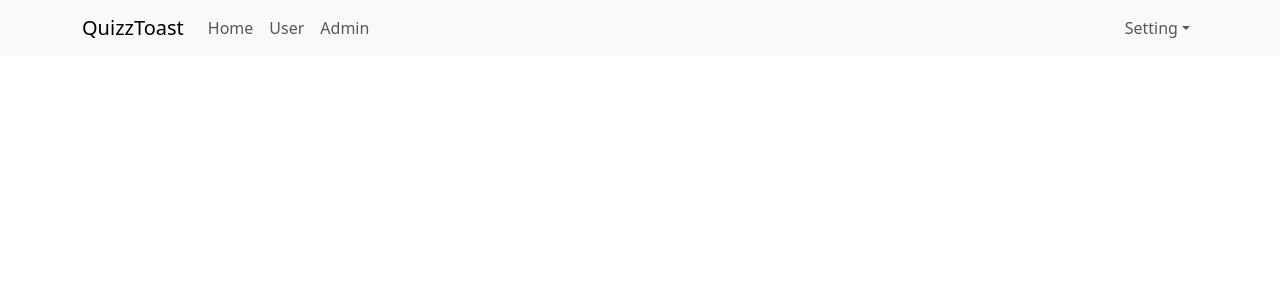
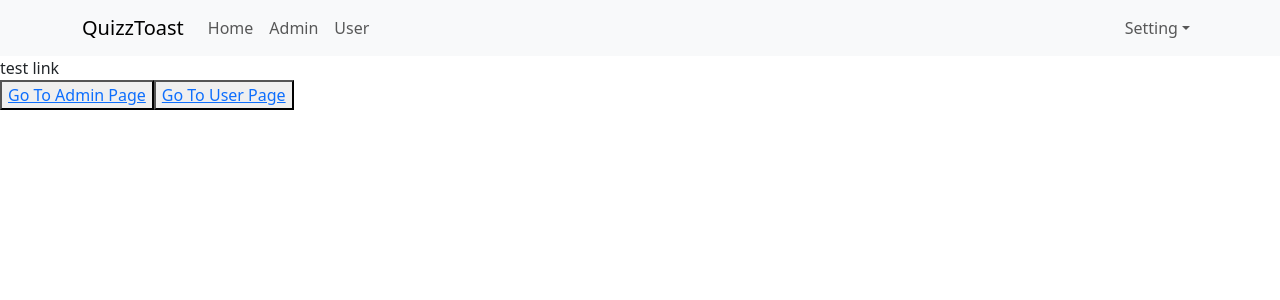
Before and after one commit to hieule2804/ReactToturial, a React (Create React App) app: page / in a window 1280 px wide. Shown: the top 300 px of the page. Built offline with nearby package versions, Linux system fonts and the light colour scheme.

Commit message:
dieu huong trang vs links

```diff
--- a/src/App.js
+++ b/src/App.js
@@ -1,13 +1,23 @@
 import './App.scss';
 import Header from './component/header/header';
-
+import { Link } from "react-router-dom";
 
 function App() {
   return (
 
     <div className="App-container">
       <Header />
+      <div>test link
+        <div>
+          <button>
+            <Link to={`/admin`}>Go To Admin Page</Link>
+          </button>
+          <button>
+            <Link to={`/user`}>Go To User Page</Link>
+          </button>
+        </div>
 
+      </div>
     </div>
   );
 }
--- /dev/null
+++ b/src/component/Admin/Admin.js
@@ -0,0 +1,7 @@
+const Admin = (props) => {
+    return (
+        <div>Admin Component</div>
+    )
+}
+
+export default Admin;
--- /dev/null
+++ b/src/component/User/User.js
@@ -0,0 +1,7 @@
+const User = (props) => {
+    return (
+        <div>User Component</div>
+    )
+}
+
+export default User;
--- a/src/component/header/header.js
+++ b/src/component/header/header.js
@@ -2,6 +2,7 @@
 import Nav from 'react-bootstrap/Nav';
 import Navbar from 'react-bootstrap/Navbar';
 import NavDropdown from 'react-bootstrap/NavDropdown';
+import { Link } from "react-router-dom";
 
 const Header = () => {
     return (
@@ -11,9 +12,9 @@
                 <Navbar.Toggle aria-controls="basic-navbar-nav" />
                 <Navbar.Collapse id="basic-navbar-nav">
                     <Nav className="me-auto">
-                        <Nav.Link href="#home">Home</Nav.Link>
-                        <Nav.Link href="#link">User</Nav.Link>
-                        <Nav.Link href="#link">Admin</Nav.Link>
+                        <Link to={`/`} className='nav-link'>Home</Link>
+                        <Link to={`/admin`} className='nav-link'>Admin</Link>
+                        <Link to={`/user`} className='nav-link'>User</Link>
 
 
                     </Nav>
--- a/src/index.js
+++ b/src/index.js
@@ -4,10 +4,24 @@
 import App from './App';
 import reportWebVitals from './reportWebVitals';
 import 'bootstrap/dist/css/bootstrap.min.css';
+import {
+  BrowserRouter,
+  Routes,
+  Route
+} from "react-router-dom";
+import User from './component/User/User';
+import Admin from './component/Admin/Admin';
 const root = ReactDOM.createRoot(document.getElementById('root'));
 root.render(
   // <React.StrictMode>
-  <App />
+  <BrowserRouter>
+    <Routes>
+      <Route path='/' element={<App />} />
+      <Route path='/user' element={<User />} />
+      <Route path='/admin' element={<Admin />} />
+
+    </Routes>
+  </BrowserRouter>
   // </React.StrictMode>
 );
 
```
